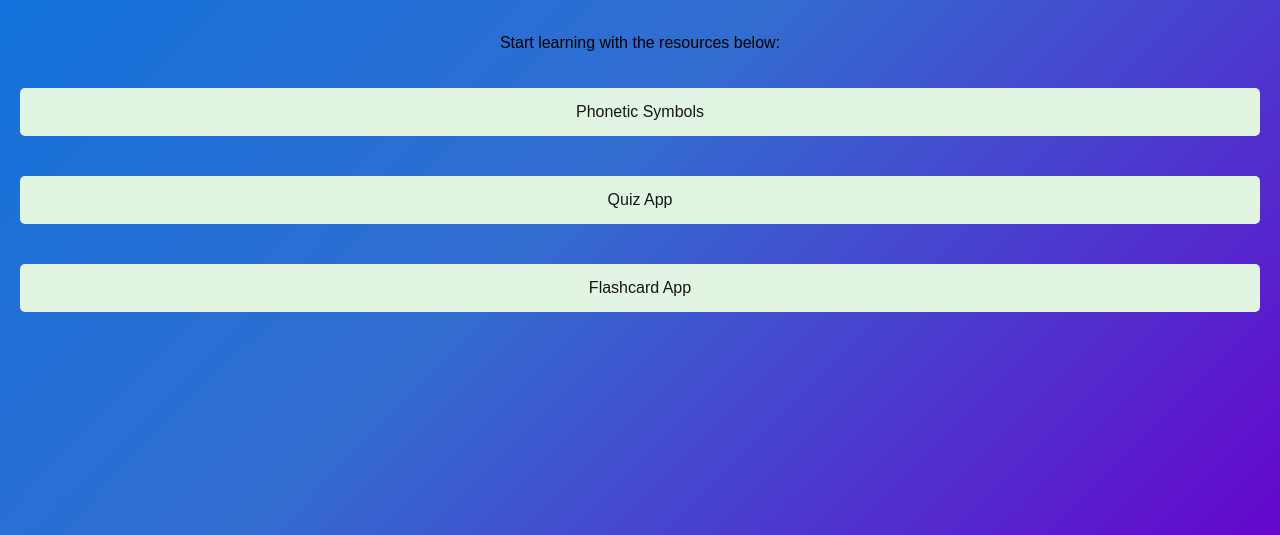
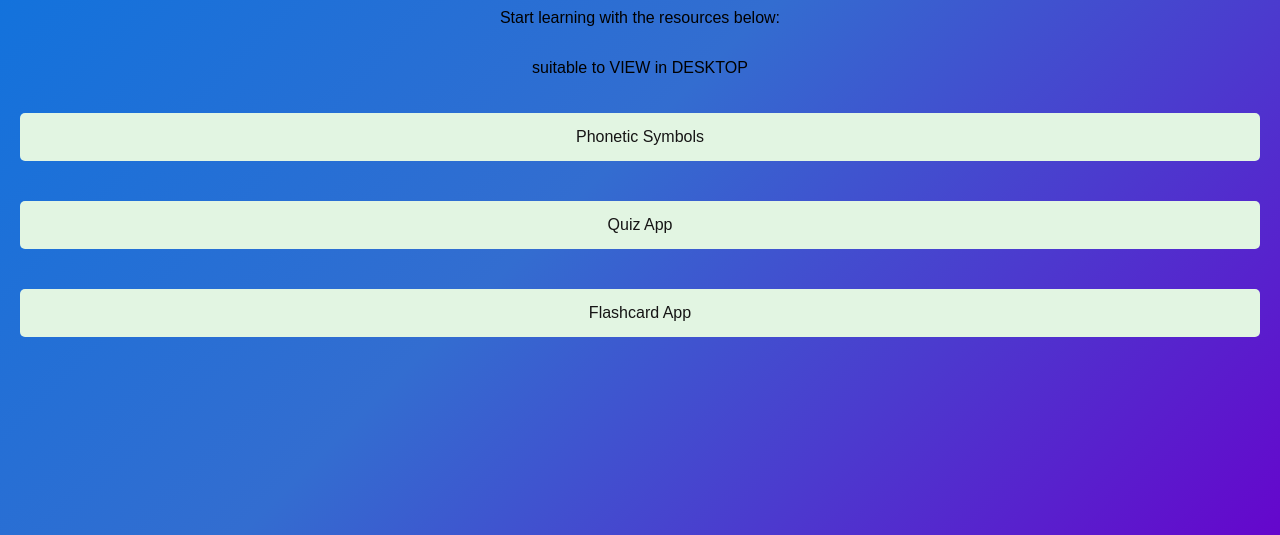
Before and after one commit to akshaymayya/engphoneticswebsite, a plain HTML site: page index.html in a window 1280 px wide. Shown: the part 265-800 px from the top of the page. Drawn offline with Linux system fonts and the light colour scheme.

Commit message:
Update index.html

```diff
--- a/index.html
+++ b/index.html
@@ -35,6 +35,7 @@
 <body>
     <h1>Welcome to English Phonetics Learning</h1>
     <p>Start learning with the resources below:</p>
+   <p>suitable to VIEW in DESKTOP</p>
     <a  href="./phonetics-main/phonetics-main/phonetics/index.html" class="button">Phonetic Symbols</a>
     <a  href="./quiz-app/index.html" class="button">Quiz App</a>
     <a  href="./Flashcard-App/" class="button">Flashcard App</a>
```
